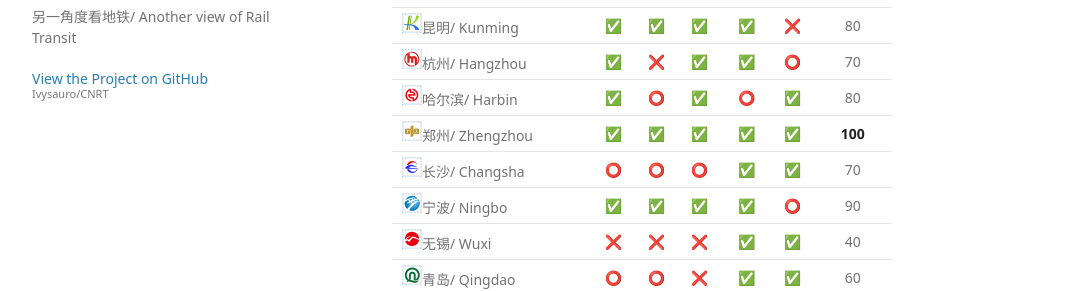
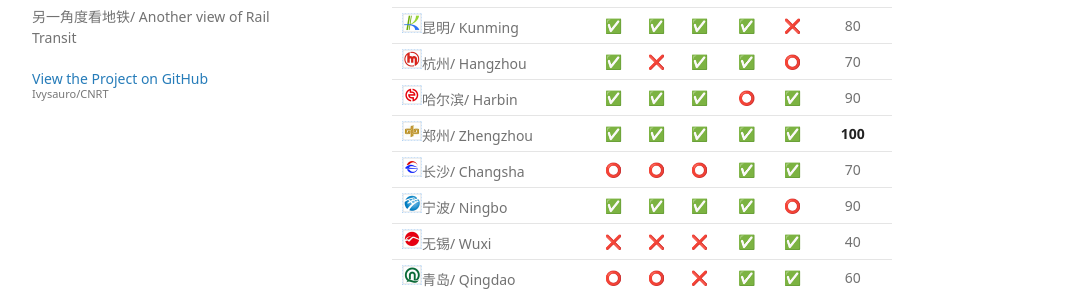
Before and after one commit to Ivysauro/CNRT, a Jekyll site: the page built from data/Pay.md, in a window 1280 px wide and 900 px high, scrolled down 6709 px. Shown: the part 172-463 px from the top of the window, without its empty margins (178-1249 px from the left). Built offline with Jekyll 4.4.1, drawn with Linux system fonts in a browser that asks for light colours; some web fonts are replaced; our own code applies the rules of GitHub Pages for plain Markdown files; a script that is not in the unit is left out.

Commit message:
🍊更新哈尔滨数据

```diff
--- a/data/Pay.md
+++ b/data/Pay.md
@@ -226,7 +226,7 @@
 | <img src="https://raw.githubusercontent.com/Ivysauro/CNRT/master/images/city/suz.gif" width="20" hegiht="20"/>苏州/ Suzhou | ❌ | ❌ | ❌ | ✅ | ✅ | 40 |
 | <img src="https://raw.githubusercontent.com/Ivysauro/CNRT/master/images/city/km.gif" width="20" hegiht="20"/>昆明/ Kunming | ✅ | ✅ | ✅ | ✅ | ❌ | 80 |
 | <img src="https://raw.githubusercontent.com/Ivysauro/CNRT/master/images/city/hz.gif" width="20" hegiht="20"/>杭州/ Hangzhou | ✅ | ❌ | ✅ | ✅ | ⭕ | 70 |
-| <img src="https://raw.githubusercontent.com/Ivysauro/CNRT/master/images/city/hrb.gif" width="20" hegiht="20"/>哈尔滨/ Harbin | ✅ | ⭕ | ✅ | ⭕ | ✅ | 80 |
+| <img src="https://raw.githubusercontent.com/Ivysauro/CNRT/master/images/city/hrb.gif" width="20" hegiht="20"/>哈尔滨/ Harbin | ✅ | ✅ | ✅ | ⭕ | ✅ | 90 |
 | <img src="https://raw.githubusercontent.com/Ivysauro/CNRT/master/images/city/zz.gif" width="20" hegiht="20"/>郑州/ Zhengzhou | ✅ | ✅ | ✅ | ✅ | ✅ | **100** |
 | <img src="https://raw.githubusercontent.com/Ivysauro/CNRT/master/images/city/cs.gif" width="20" hegiht="20"/>长沙/ Changsha | ⭕ | ⭕ | ⭕ | ✅ | ✅ | 70 |
 | <img src="https://raw.githubusercontent.com/Ivysauro/CNRT/master/images/city/nb.gif" width="20" hegiht="20"/>宁波/ Ningbo | ✅ | ✅ | ✅ | ✅ | ⭕ | 90 |
```
